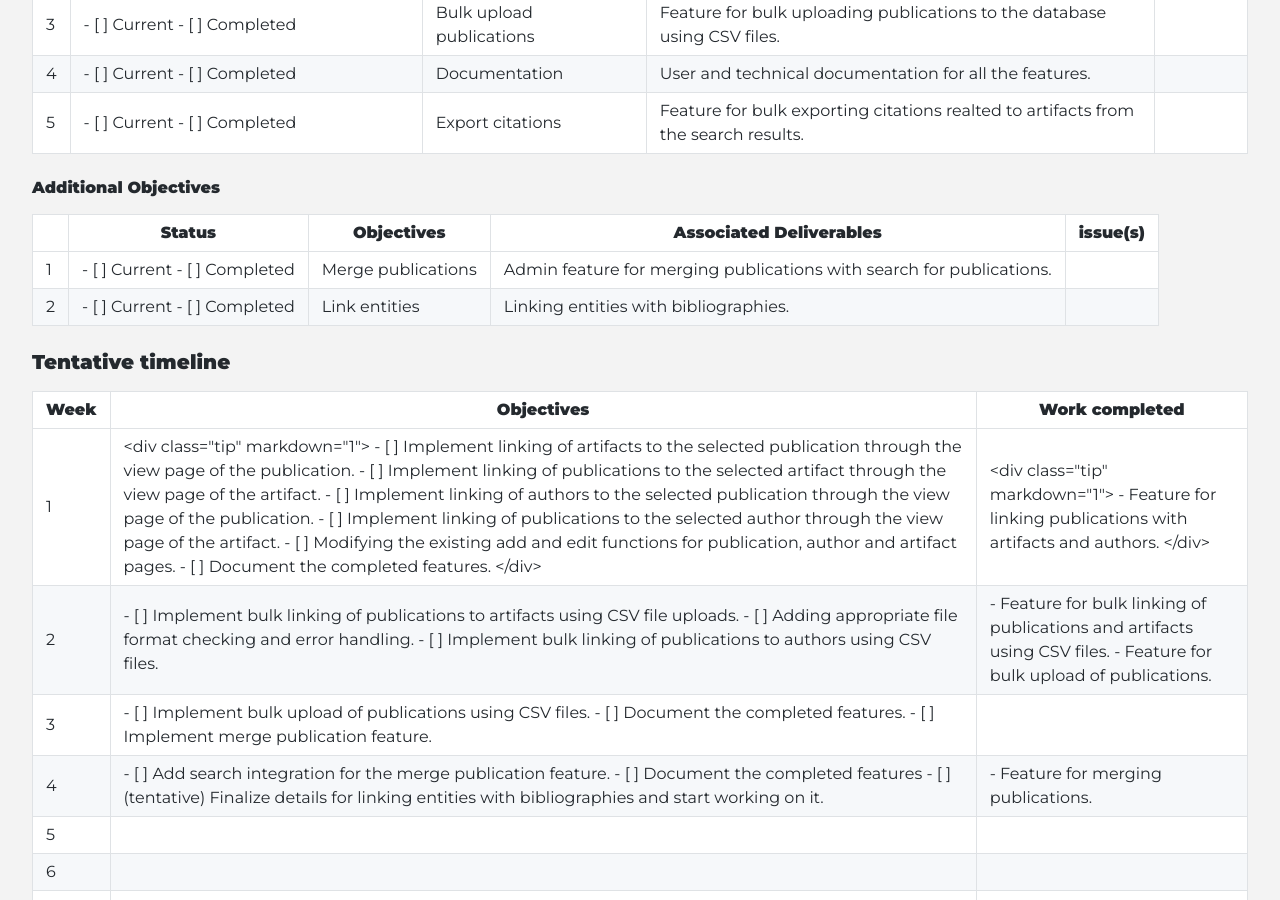
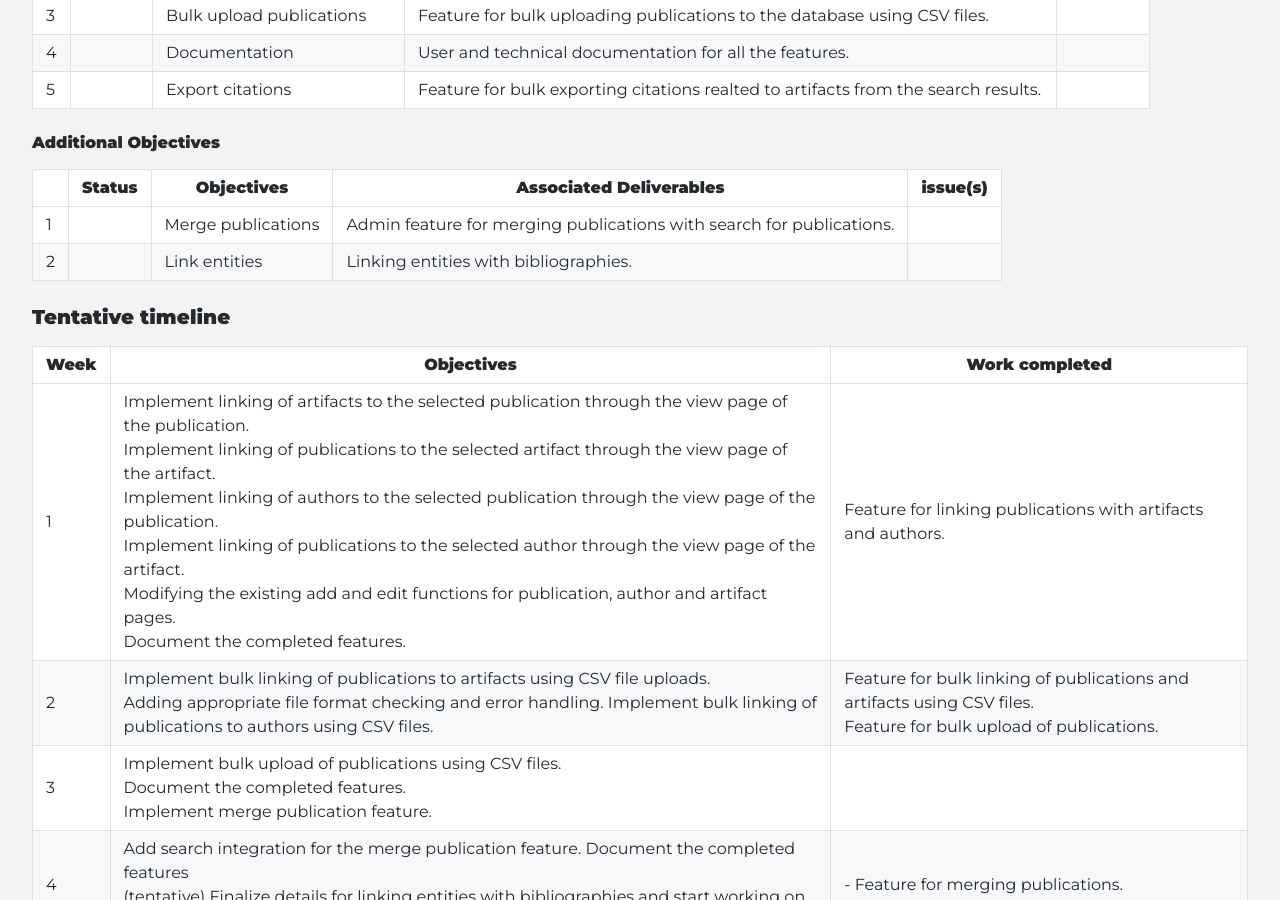
Before and after one commit to cdli-gh/blog, a Jekyll site: the page built from _blog/gsoc20/bibliography/index.md, in a window 1280 px wide and 900 px high, scrolled down 701 px. Built offline with Jekyll 4.4.1, drawn with Linux system fonts in a browser that asks for light colours; emoji names are drawn with the system emoji font; some of the changed text lies outside the part shown.

Commit message:
Test HTML Markdown

```diff
--- a/_blog/gsoc20/bibliography/index.md
+++ b/_blog/gsoc20/bibliography/index.md
@@ -14,40 +14,68 @@
 
 ### Objectives and Deliverables
 
+:heavy_check_mark: --> Completed Tasks
+:white_check_mark: --> Ongoing Tasks
+
 | | Status  | Objectives                    | Associated Deliverables         | issue(s) |
 | --- | --- | ----------------------------- | ---------------------------------------------- | -------- |
-| 1 | :heavy_check_mark: Current <br> :white_check_mark: Completed  | Link publications             | Feature for linking publications with artifacts and authors.                        |          |
-| 2 | <ul><li>- [x] Current </li><li>- [ ] Completed</li></ul> | Bulk linking for publications | Feature for bulk linking of publications to artifacts and authors using CSV files.  |          |
-| 3 | - [ ] Current - [ ] Completed | Bulk upload publications      | Feature for bulk uploading publications to the database using CSV files.            |          |
-| 4 | - [ ] Current - [ ] Completed | Documentation           | User and technical documentation for all the features.                                      |          |
-| 5 | - [ ] Current - [ ] Completed | Export citations              | Feature for bulk exporting citations realted to artifacts from the search results.  |          |
+| 1 | :white_check_mark:  | Link publications | Feature for linking publications with artifacts and authors.   |          |
+| 2 |  | Bulk linking for publications | Feature for bulk linking of publications to artifacts and authors using CSV files.  |          |
+| 3 |  | Bulk upload publications      | Feature for bulk uploading publications to the database using CSV files.            |          |
+| 4 |  | Documentation           | User and technical documentation for all the features.                                      |          |
+| 5 |  | Export citations              | Feature for bulk exporting citations realted to artifacts from the search results.  |          |
 
 #### Additional Objectives
 
 | | Status  | Objectives         | Associated Deliverables                                             | issue(s) |
 | --- | --- | ------------------ | ------------------------------------------------------------------- | -------- |
-| 1 | - [ ] Current - [ ] Completed | Merge publications | Admin feature for merging publications with search for publications. |          |
-| 2 | - [ ] Current - [ ] Completed | Link entities      | Linking entities with bibliographies.       |          |
+| 1 |  | Merge publications | Admin feature for merging publications with search for publications. |          |
+| 2 |  | Link entities | Linking entities with bibliographies.       |          |
 
 
 ### Tentative timeline
 
 | Week  |Objectives | Work completed |
 |---|---|---|
-|1| <div class="tip" markdown="1"> - [ ] Implement linking of artifacts to the selected publication through the view page of the publication. - [ ] Implement linking of publications to the selected artifact through the view page of the artifact. - [ ] Implement linking of authors to the selected publication through the view page of the publication. - [ ] Implement linking of publications to the selected author through the view page of the artifact. - [ ] Modifying the existing add and edit functions for publication, author and artifact pages. - [ ] Document the completed features.  </div>   | <div class="tip" markdown="1"> - Feature for linking publications with artifacts and authors.  </div> |
-|2| - [ ] Implement bulk linking of publications to artifacts using CSV file uploads. - [ ] Adding appropriate file format checking and error handling. - [ ] Implement bulk linking of publications to authors using CSV files.  | - Feature for bulk linking of publications and artifacts using CSV files. - Feature for bulk upload of publications. |
-|3| - [ ] Implement bulk upload of publications using CSV files. - [ ] Document the completed features. - [ ] Implement merge publication feature.   |   |
-|4| - [ ] Add search integration for the merge publication feature. - [ ] Document the completed features - [ ] (tentative) Finalize details for linking entities with bibliographies and start working on it.   | - Feature for merging publications.  |
+|1|  Implement linking of artifacts to the selected publication through the view page of the publication. <br> Implement linking of publications to the selected artifact through the view page of the artifact. <br> Implement linking of authors to the selected publication through the view page of the publication. <br> Implement linking of publications to the selected author through the view page of the artifact. <br> Modifying the existing add and edit functions for publication, author and artifact pages. <br> Document the completed features.    | Feature for linking publications with artifacts and authors. |
+|2| Implement bulk linking of publications to artifacts using CSV file uploads. <br> Adding appropriate file format checking and error handling.  Implement bulk linking of publications to authors using CSV files.  | Feature for bulk linking of publications and artifacts using CSV files. <br> Feature for bulk upload of publications. |
+|3| Implement bulk upload of publications using CSV files. <br> Document the completed features. <br> Implement merge publication feature.   |   |
+|4| Add search integration for the merge publication feature. Document the completed features <br> (tentative) Finalize details for linking entities with bibliographies and start working on it.   | - Feature for merging publications.  |
 |5|   |   |
 |6|   |   |
 |7|   |   |
 |8|   |   |
 |9|   |   |
 |10|  |   |
-|11| - [ ] Final thorough testing for all features and bug fixes. - [ ] Finalizing the user and developer documentations.   | Completed documentation and bug fixes.  |
-|12| - [ ] Buffer time for any remaining bug fixes and documentation. - [ ] Final report for all the work done.  | -  |
+|11| Final thorough testing for all features and bug fixes. <br> Finalizing the user and developer documentations.   | Completed documentation and bug fixes.  |
+|12| Buffer time for any remaining bug fixes and documentation. Final report for all the work done.  | -  |
 
 ### Dependent Tasks
 List of tasks which need to be co-ordinated with other developers.
 
-- [ ] Handling the bulk export citation interface using API developed by Lars.
+Handling the bulk export citation interface using API developed by Lars.
+
+
+<table>
+<colgroup>
+<col width="30%" />
+<col width="70%" />
+</colgroup>
+<thead>
+<tr class="header">
+<th>Field</th>
+<th>Description</th>
+</tr>
+</thead>
+<tbody>
+<tr>
+<td markdown="span"> <ul><li> - [x] item1</li><li> - [ ] item2</li></ul> First column **fields**</td>
+<td markdown="span">Some descriptive text. This is a markdown link to [Google](http://google.com). Or see [some link][mydoc_tags].</td>
+</tr>
+<tr>
+<td markdown="span">Second column **fields**</td>
+<td markdown="span">Some more descriptive text.
+</td>
+</tr>
+</tbody>
+</table>
```
